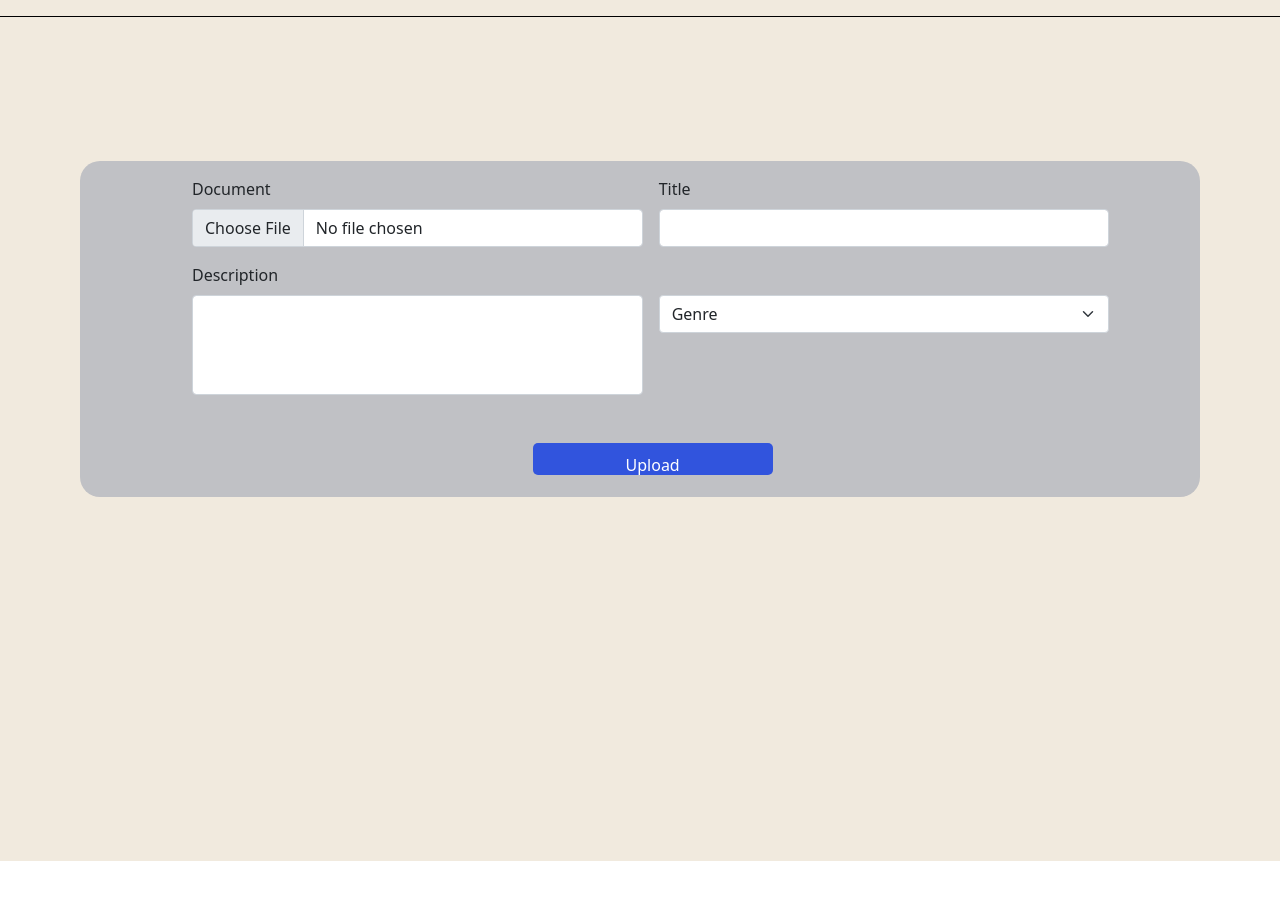
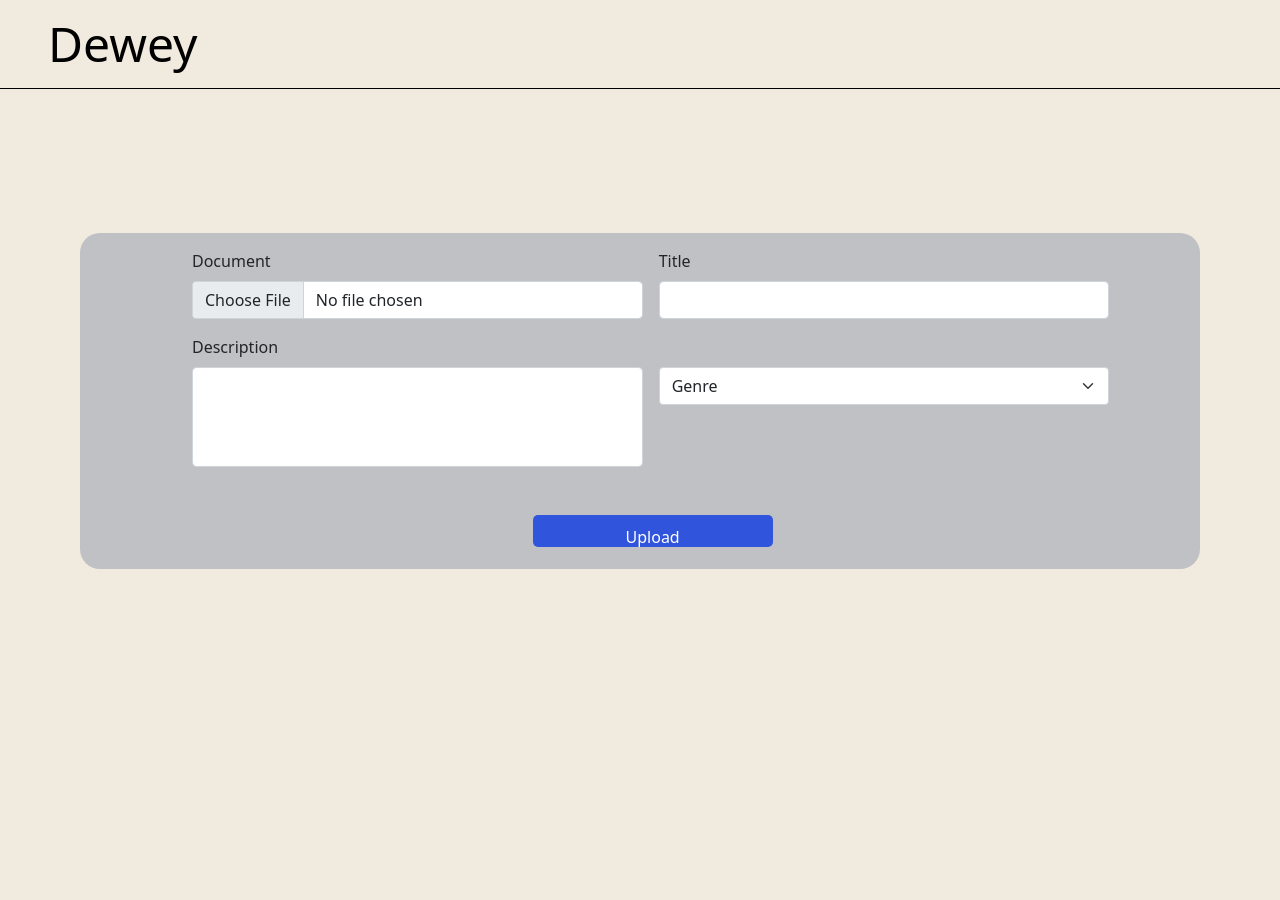
Before and after one commit to MitchA29/CapstoneFrontend, a React (Create React App) app: page /upload in a window 1280 px wide. Shown: the top 900 px of the page. Before the commit the page ends 861 px from the top, so only its background shows below. Built offline with nearby package versions, Linux system fonts and the light colour scheme.

Commit message:
Modified NavBar component to only show links when logged in and log out a user.

```diff
--- a/src/components/App.jsx
+++ b/src/components/App.jsx
@@ -11,6 +11,7 @@ import Profile from "./Profile/Profile";
 import Explore from "./Explore/Explore";
 import BookClubs from "./BookClubs/BookClubs"
 import Upload from "./Upload/Upload";
+import LogoutUser from "./Logout/Logout";
 
 class App extends Component {
     constructor(props){
@@ -28,11 +29,6 @@ class App extends Component {
         }
     }
 
-    showStories = async()=>{
-        let response = await axios.get(`http://127.0.0.1:8000/api/stories/all/`)
-        console.log(response)
-    }
-
     render(){
         const user = this.state.user;
         return(
@@ -47,6 +43,8 @@ class App extends Component {
                         <Route path="/explore" element={<Explore/>} />
                         <Route path="/bookclubs" element={<BookClubs/>} />
                         <Route path="/upload" element={<Upload/>} />
+                        <Route path="/logout" element={<LogoutUser/>} />
+
                     </Routes>
               </div>
             </div>
--- a/src/components/Logout/Logout.jsx
+++ b/src/components/Logout/Logout.jsx
@@ -0,0 +1,8 @@
+import React from "react";
+import axios from "axios";
+
+const LogoutUser = () => {
+    localStorage.removeItem('token');
+    window.location = '/'
+}
+export default LogoutUser;
--- a/src/components/NavBar/NavBar.css
+++ b/src/components/NavBar/NavBar.css
@@ -12,6 +12,7 @@
 }
 
 .nav-logo {
+    margin-left: 1em;
     text-decoration: none;
     color: black;
     font-size: 3.0rem;
--- a/src/components/NavBar/NavBar.jsx
+++ b/src/components/NavBar/NavBar.jsx
@@ -3,12 +3,16 @@ import React, { useState } from 'react';
 import { NavLink } from "react-router-dom";
 import { Link } from "react-router-dom";
 import { Nav } from "react-bootstrap";
+import LogoutUser from "../Logout/Logout";
 
 const NavBar = ({ user }) => {
     return (
         <Nav className="navbar">
             {!user && (
                 <>
+                <NavLink to="/" className="nav-logo" >
+                        Dewey
+                </NavLink>
                 </>
             )}
             {user && (
@@ -38,7 +42,7 @@ const NavBar = ({ user }) => {
                             </NavLink>
                         </li>
                         <li className="nav-item">
-                            <NavLink to="/" className="nav-link">Logout</NavLink>
+                            <Nav.Link to="/" className="nav-link" onClick={() => LogoutUser()}>Logout</Nav.Link>
                         </li>
                     </ul>
                 </>
```
